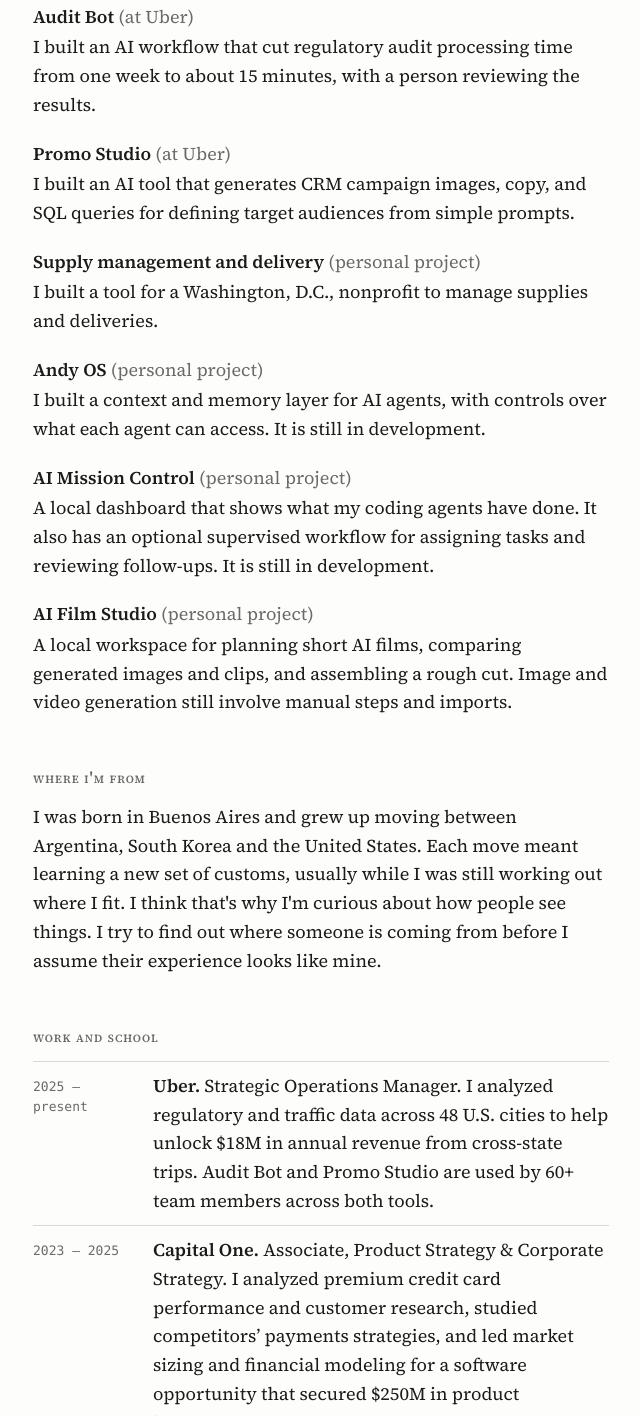
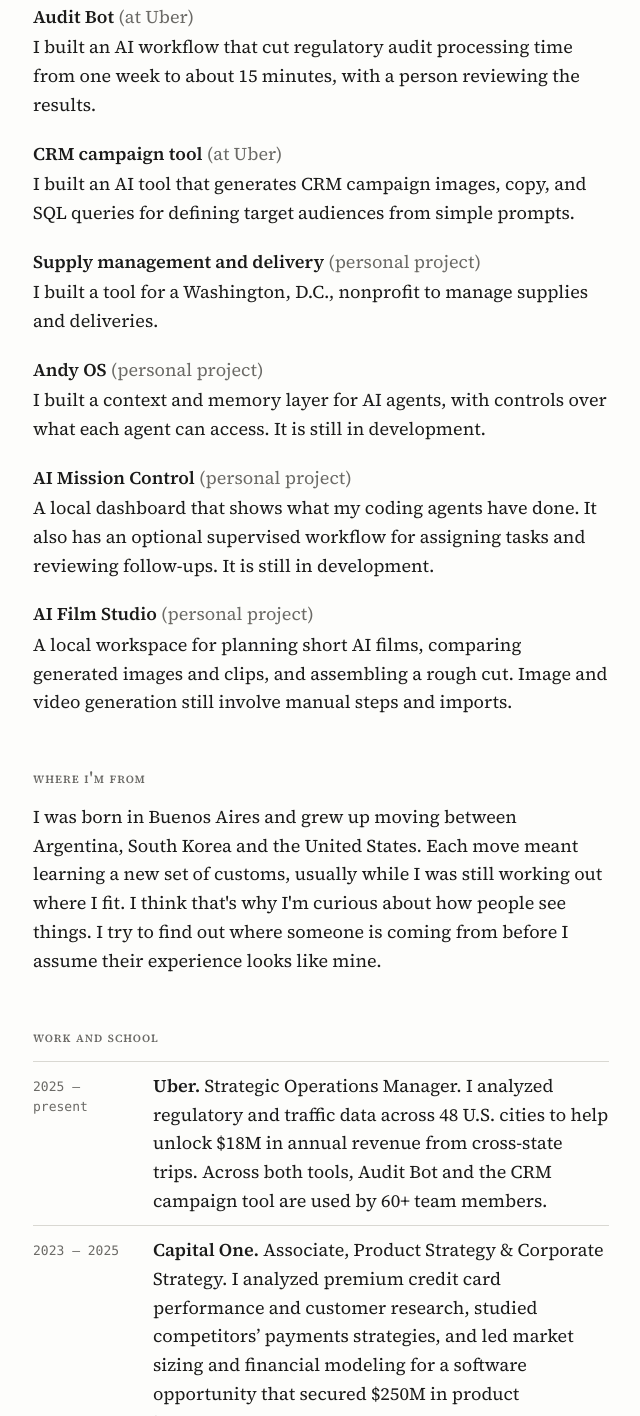
Before and after one commit to kyuyeun/kyuyeun.github.io, a plain HTML site: page index.html in a window 1280 px wide. Shown: the part 437-1853 px from the top of the page, without its empty margins (319-959 px from the left). Drawn offline with Linux system fonts and the light colour scheme.

Commit message:
Describe Uber CRM campaign tool without naming it

```diff
--- a/index.html
+++ b/index.html
@@ -24,7 +24,7 @@
 <dt>Audit Bot <span style="font-weight:400;color:var(--muted)">(at Uber)</span>
 </dt>
 <dd>I built an AI workflow that cut regulatory audit processing time from one week to about 15 minutes, with a person reviewing the results.</dd>
-<dt>Promo Studio <span style="font-weight:400;color:var(--muted)">(at Uber)</span>
+<dt>CRM campaign tool <span style="font-weight:400;color:var(--muted)">(at Uber)</span>
 </dt>
 <dd>I built an AI tool that generates CRM campaign images, copy, and SQL queries for defining target audiences from simple prompts.</dd>
 <dt>Supply management and delivery <span style="font-weight:400;color:var(--muted)">(personal project)</span>
@@ -47,7 +47,7 @@
 <li>
 <span class="yr">2025 – present</span>
 <span>
-<strong>Uber.</strong> Strategic Operations Manager. I analyzed regulatory and traffic data across 48 U.S. cities to help unlock $18M in annual revenue from cross-state trips. Audit Bot and Promo Studio are used by 60+ team members across both tools.</span>
+<strong>Uber.</strong> Strategic Operations Manager. I analyzed regulatory and traffic data across 48 U.S. cities to help unlock $18M in annual revenue from cross-state trips. Across both tools, Audit Bot and the CRM campaign tool are used by 60+ team members.</span>
 </li>
 <li>
 <span class="yr">2023 – 2025</span>
```
